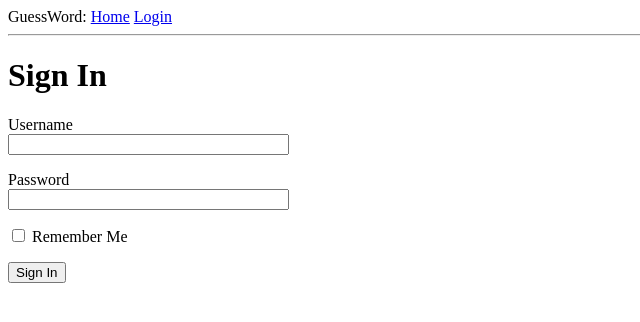
After one commit to scarsty/GuessWord, a Flask app: page /login in a window 1280 px wide. The commit adds this page. Shown: the top 322 px of the page, without its empty margins (0-640 px from the left). Run offline with Flask 2, Linux system fonts and the light colour scheme.

Commit message:
flask web form

```diff
--- a/app/__init__.py
+++ b/app/__init__.py
@@ -2,6 +2,9 @@
 # _*_ coding: utf-8 _*_
 
 from flask import Flask
+from config import Config
 
 app = Flask(__name__)
+app.config.from_object(Config)
+
 from app import routes
--- /dev/null
+++ b/app/forms.py
@@ -0,0 +1,12 @@
+#!/usr/bin/env python
+# _*_ coding: utf-8 _*_
+
+from flask_wtf import FlaskForm
+from wtforms import StringField, PasswordField, BooleanField, SubmitField
+from wtforms.validators import DataRequired
+
+class LoginForm(FlaskForm):
+    username = StringField('Username', validators=[DataRequired()])
+    password = PasswordField('Password', validators=[DataRequired()])
+    remember_me = BooleanField('Remember Me')
+    submit = SubmitField('Sign In')
--- a/app/routes.py
+++ b/app/routes.py
@@ -1,12 +1,12 @@
 #!/usr/bin/env python
 # _*_ coding: utf-8 _*_
 
-from flask import render_template
+from flask import render_template, flash, redirect, url_for
 from app import app
+from app.forms import LoginForm
 
 @app.route('/')
 @app.route('/index')
-
 def index():
     user = {'username': 'Miguel'}
     posts = [
@@ -20,3 +20,12 @@ def index():
         }
     ]
     return render_template('index.html', title='Home', user=user, posts=posts)
+
+@app.route('/login', methods=['GET', 'POST'])
+def login():
+    form = LoginForm()
+    if form.validate_on_submit():
+        flash('Login requested for user {}, remember_me={}'.format(
+            form.username.data, form.remember_me.data))
+        return redirect(url_for('index'))
+    return render_template('login.html', title='Sign In', form=form)
--- a/app/templates/base.html
+++ b/app/templates/base.html
@@ -1,14 +1,27 @@
 <html>
     <head>
       {% if title %}
-      <title>{{ title }} - Microblog</title>
+      <title>{{ title }} - GuessWord</title>
       {% else %}
-      <title>Welcome to Microblog</title>
+      <title>Welcome to GuessWord</title>
       {% endif %}
     </head>
     <body>
-        <div>Microblog: <a href="/index">Home</a></div>
+        <div>
+            GuessWord:
+            <a href="{{ url_for('index') }}">Home</a>
+            <a href="{{ url_for('login') }}">Login</a>
+        </div>
         <hr>
+        {% with messages = get_flashed_messages() %}
+        {% if messages %}
+        <ul>
+            {% for message in messages %}
+            <li>{{ message }}</li>
+            {% endfor %}
+        </ul>
+        {% endif %}
+        {% endwith %}
         {% block content %}{% endblock %}
     </body>
 </html>
--- /dev/null
+++ b/app/templates/login.html
@@ -0,0 +1,24 @@
+{% extends "base.html" %}
+
+{% block content %}
+    <h1>Sign In</h1>
+    <form action="" method="post" novalidate>
+        {{ form.hidden_tag() }}
+        <p>
+            {{ form.username.label }}<br>
+            {{ form.username(size=32) }}<br>
+            {% for error in form.username.errors %}
+            <span style="color: red;">[{{ error }}]</span>
+            {% endfor %}
+        </p>
+        <p>
+            {{ form.password.label }}<br>
+            {{ form.password(size=32) }}<br>
+            {% for error in form.password.errors %}
+            <span style="color: red;">[{{ error }}]</span>
+            {% endfor %}
+        </p>
+        <p>{{ form.remember_me() }} {{ form.remember_me.label }}</p>
+        <p>{{ form.submit() }}</p>
+    </form>
+{% endblock %}
```
Also changed, not shown: config.py (added, +7 -0 lines).
